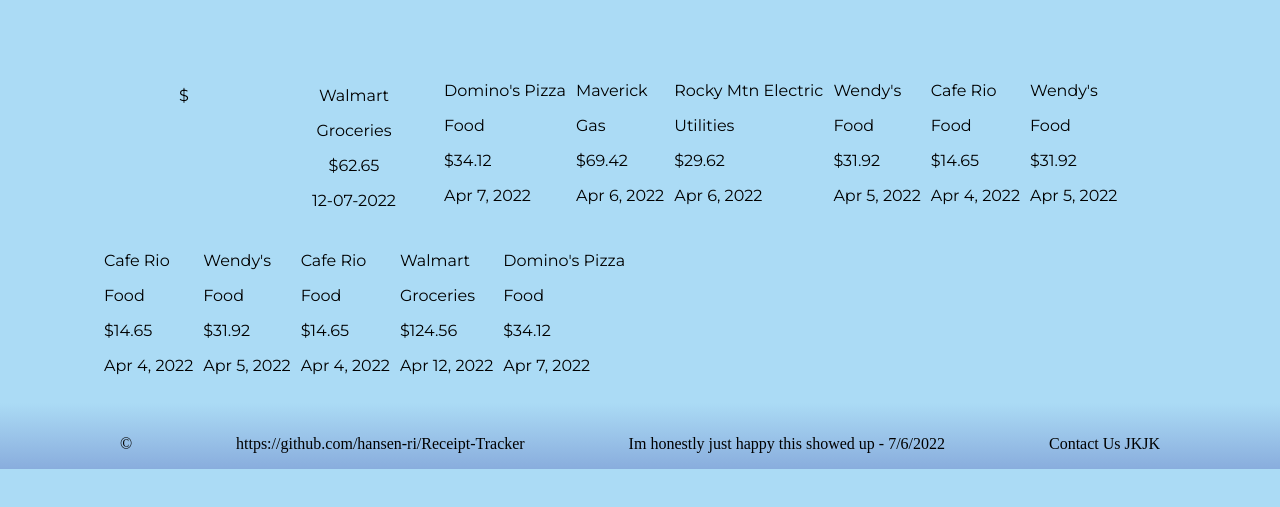
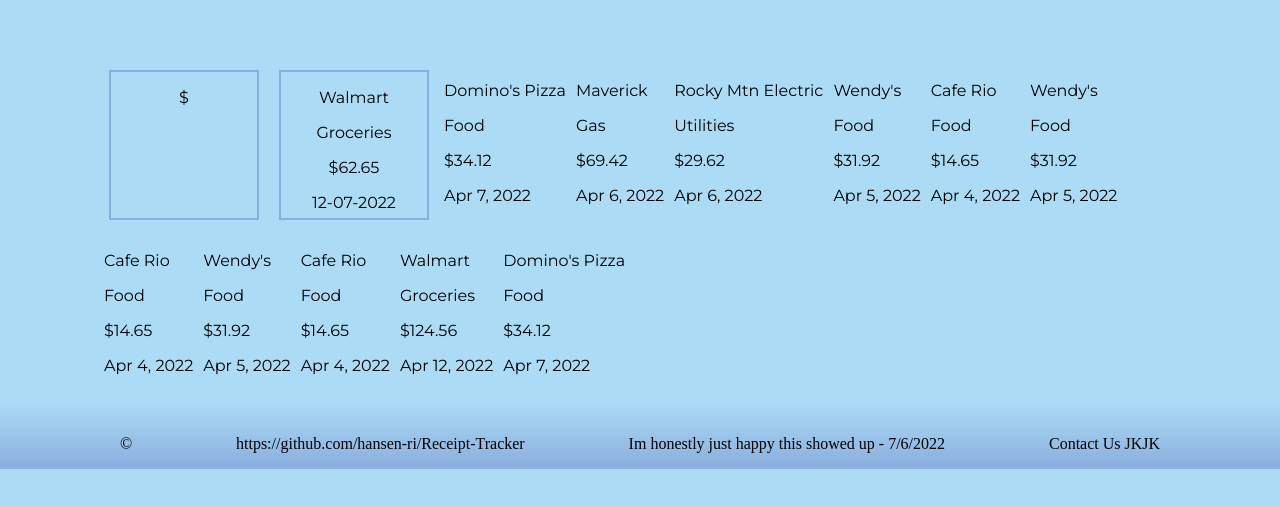
Before and after one commit to hansen-ri/Receipt-Tracker, a website built with Vite: page all.html in a window 1280 px wide. Shown: the part 139-646 px from the top of the page. Built offline with nearby package versions, Linux system fonts and the light colour scheme; no server answers.

Commit message:
Receipt preview border

```diff
--- a/styles/general.css
+++ b/styles/general.css
@@ -58,7 +58,7 @@
 }
 
 .gallery li {
-    /* border: dashed 2px purple; */
+    border: solid 2px var(--logo_blue);
     width: 150px;
     height: 150px;
     margin: 5px;
```
